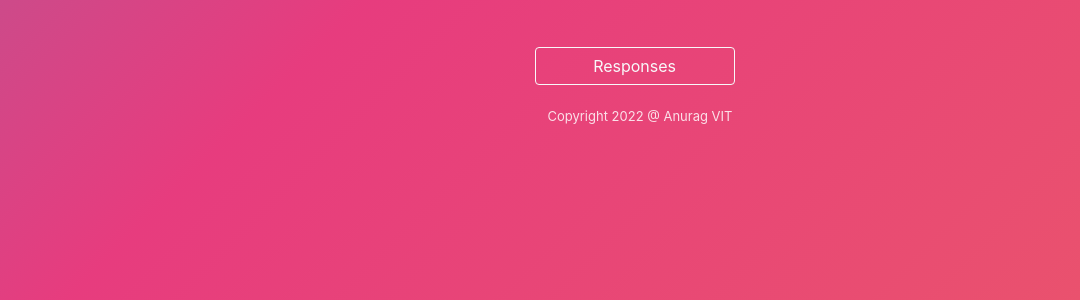
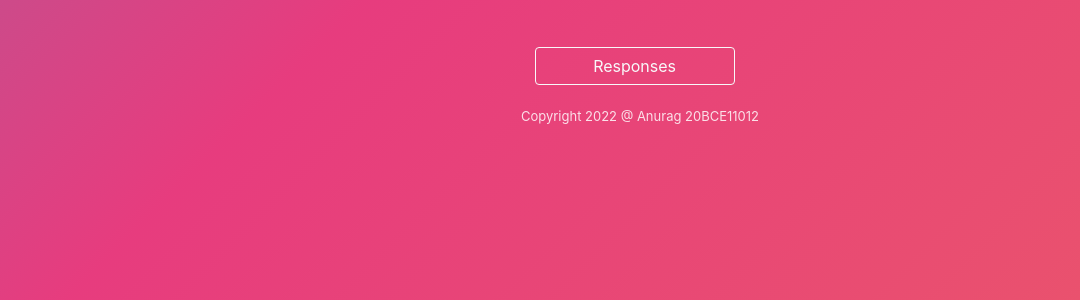
Before and after one commit to d17012002/django-restful-api, a Django app: page / in a window 1280 px wide. Shown: the part 171-471 px from the top of the page, without its empty margins (0-1080 px from the left). Run offline with Django 4.2, Linux system fonts and the light colour scheme; some libraries are stand-ins or nearby versions.

Commit message:
Update home.html

```diff
--- a/templates/home.html
+++ b/templates/home.html
@@ -104,7 +104,7 @@
     </center>
   </div>
   <footer>
-    <p>Copyright 2022 @ Anurag VIT</p>
+    <p>Copyright 2022 @ Anurag 20BCE11012</p>
   </footer>
 </body>
 
```
